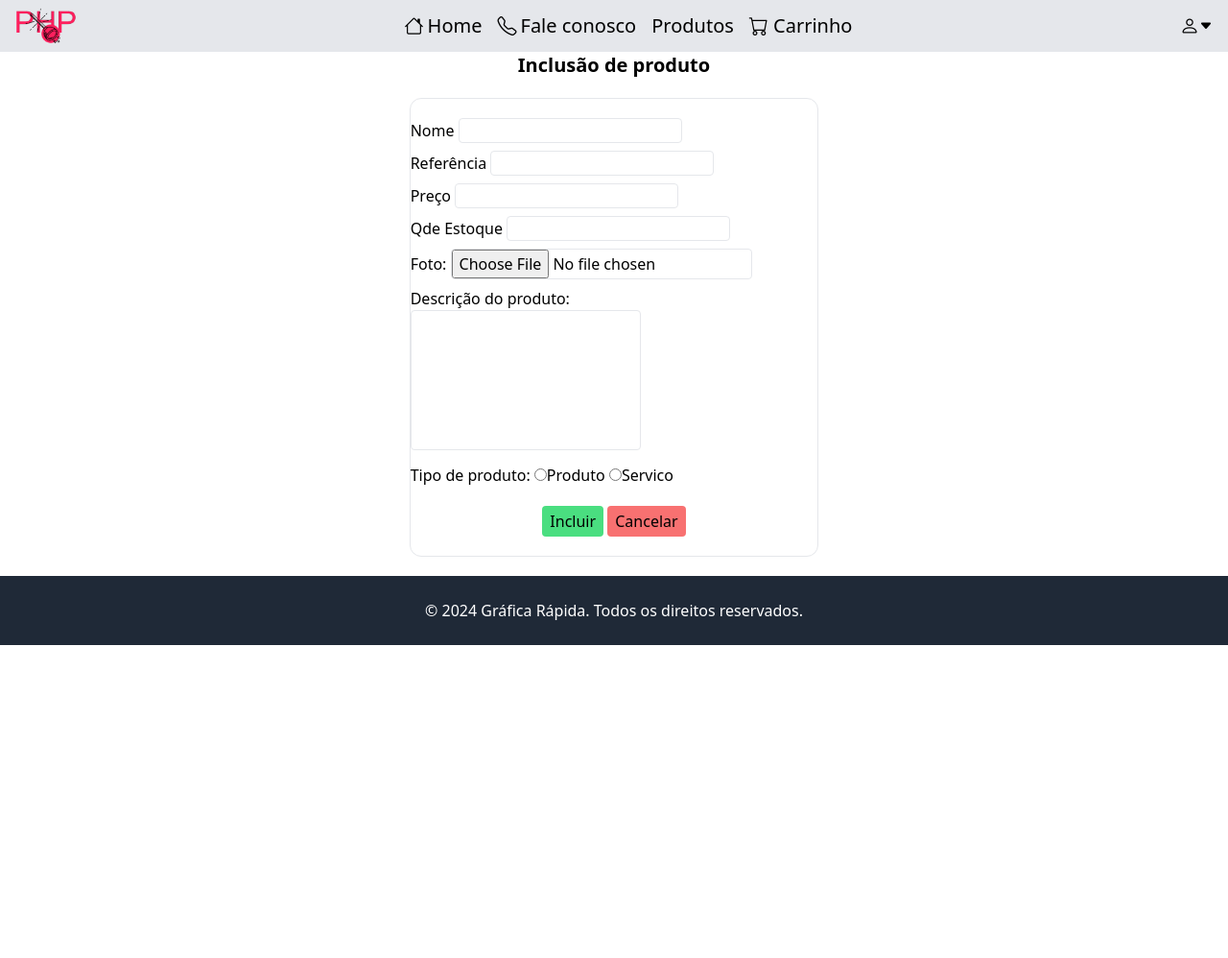
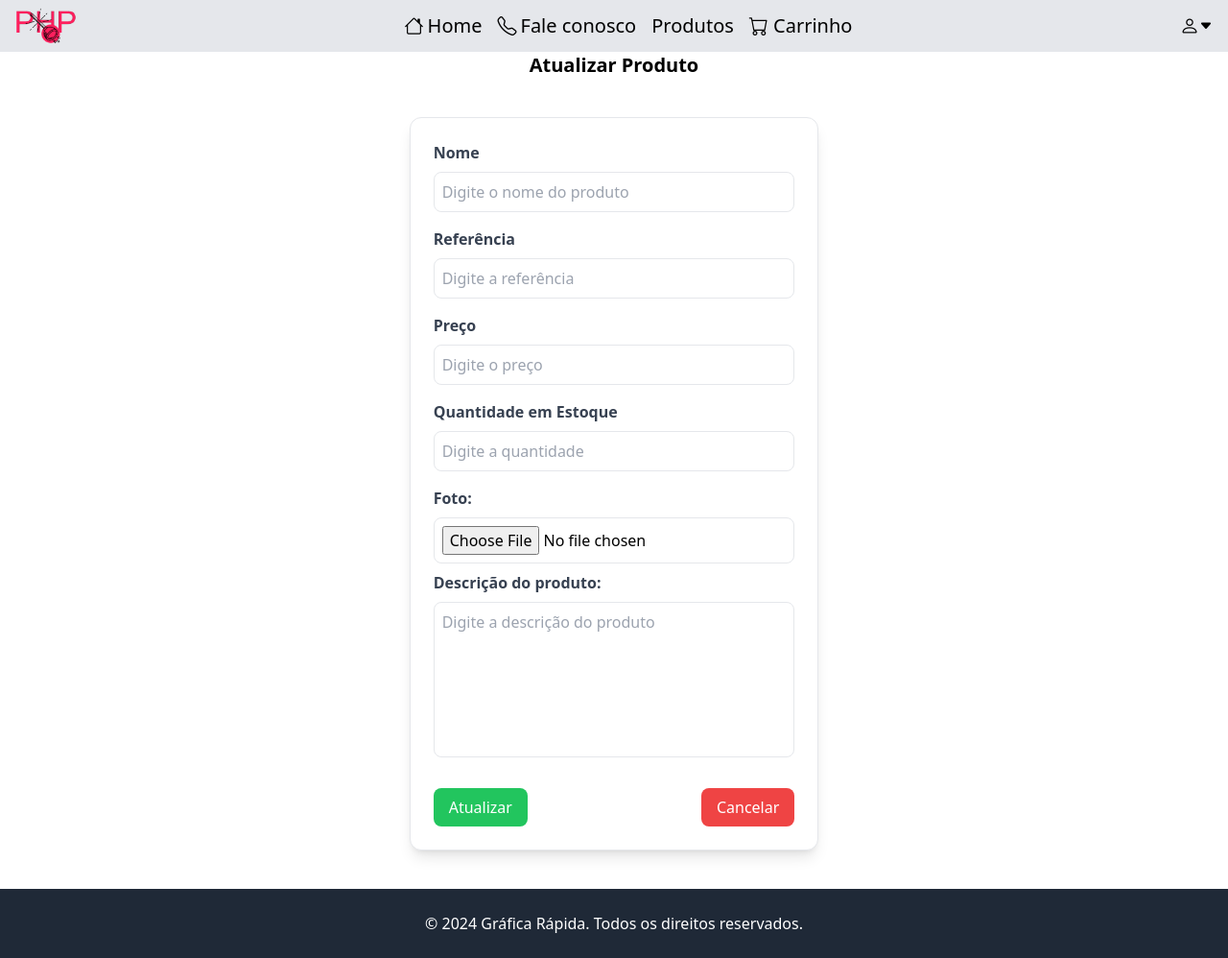
Before and after one commit to PrenholatoChris/dev-web-php, a PHP site: page /formAtualizarProduct.php in a window 1280 px wide. Shown: the whole page at 96% size. Before the commit the page ends 672 px from the top, so only its background shows below. Run offline with PHP 8.4, Linux system fonts and the light colour scheme; the visitor is signed in with stand-in values (Sample User, id 1); some libraries are stand-ins or nearby versions.

Commit message:
update formAtualizarProduct and include relatório

```diff
--- a/src/views/formAtualizarProduct.php
+++ b/src/views/formAtualizarProduct.php
@@ -3,45 +3,51 @@
   require_once "./includes/header.php";
   $prod = $_SESSION["produto"];
 ?>
-<h1 class="text-center font-bold text-xl">Inclusão de produto</h1>
 
-<div class="flex justify-center w-full mb-5 mt-5">
-    <form id="form" action="../controllers/produtoController.php?vOpcao=1" method="post" class="border w-1/3 h-fit items-center flex flex-col gap-2 rounded-xl pt-5 pb-5" enctype="multipart/form-data">
-  <div class="columns-md">
-    <label for="vName" class="form-label">Nome</label>
-    <input type="text" class="border rounded w-max" value="<?= $prod->name ?>" name="vName">
+<h1 class="text-center font-bold text-xl">Atualizar Produto</h1>
+<main class="flex justify-center w-full my-10">
+
+    <form id="form" action="../controllers/produtoController.php?vOpcao=1" method="post" class="border w-1/3 bg-white shadow-lg p-6 rounded-xl flex flex-col gap-4" enctype="multipart/form-data">
+
+        <div class="flex flex-col gap-2">
+            <label for="vName" class="font-semibold text-gray-700">Nome</label>
+            <input type="text" class="border rounded-lg p-2 focus:outline-none focus:ring-2 focus:ring-blue-500" name="vName" value="<?= $prod->name ?>" placeholder="Digite o nome do produto">
         </div>
-  <div class="columns-md">
-    <label for="vRef" class="form-label">Referência</label>
-    <input type="text" class="border rounded w-max" value="<?= $prod->ref ?>" name="vRef">
+
+        <div class="flex flex-col gap-2">
+            <label for="vRef" class="font-semibold text-gray-700">Referência</label>
+            <input type="text" class="border rounded-lg p-2 focus:outline-none focus:ring-2 focus:ring-blue-500" name="vRef" value="<?= $prod->ref ?>" placeholder="Digite a referência">
         </div>
-  <div class="columns-md">
-    <label for="vPrice" class="form-label">Preço</label>
-    <input type="text" class="border rounded w-max" value="<?= $prod->price ?>" name="vPrice">
+
+        <div class="flex flex-col gap-2">
+            <label for="vPrice" class="font-semibold text-gray-700">Preço</label>
+            <input type="text" class="border rounded-lg p-2 focus:outline-none focus:ring-2 focus:ring-blue-500" name="vPrice" value="<?= $prod->price ?>" placeholder="Digite o preço">
         </div>
-  <div class="columns-md">
-    <label for="vStock" class="form-label">Qde Estoque</label>
-    <input type="text" class="border rounded w-auto" value="<?= $prod->stock ?>" name="vStock">
+
+        <div class="flex flex-col gap-2">
+            <label for="vStock" class="font-semibold text-gray-700">Quantidade em Estoque</label>
+            <input type="text" class="border rounded-lg p-2 focus:outline-none focus:ring-2 focus:ring-blue-500" name="vStock" value="<?= $prod->stock ?>" placeholder="Digite a quantidade">
         </div>
-  <div class="columns-md">
-    <label for="vImage" class="form-label">Foto:</label>
-    <input type="file" class="border rounded w-max" name="vImage" value="<?="../assets/product/$prod->ref.jpg"?>">
+
+        <div class="flex flex-col gap-2">
+            <label for="vImage" class="font-semibold text-gray-700">Foto:</label>
+            <input type="file" class="border rounded-lg p-2 focus:outline-none focus:ring-2 focus:ring-blue-500" name="vImage" value="<?="../assets/images/$prod->ref.jpg"?>>
         </div>
-  <div class="columns-md">
-    <div><label for="vDescription" class="form-label relative top-0">Descrição do produto: </label></div>
-    <textarea class="border rounded w-60 h-fit" name="vDescription" rows="6" style="resize: none"><?= $prod->description ?></textarea>
+
+        <div class="flex flex-col gap-2">
+            <label for="vDescription" class="font-semibold text-gray-700">Descrição do produto:</label>
+            <textarea class="border rounded-lg p-2 focus:outline-none focus:ring-2 focus:ring-blue-500" name="vDescription" rows="6" style="resize: none" placeholder="Digite a descrição do produto"><?= $prod->description ?></textarea>
         </div>
-  <div class="columns-md">
-    <label for="vType" value="<?=$prod->type?>" class="form-label">Tipo de produto:</label>
-    <input type="radio" <?php if($prod->type =='p'){echo "checked";}?> id="p" name="vType" value="p"><label for="p">Produto</label>
-    <input type="radio" <?php if($prod->type =='s'){echo "checked";}?> id="s" name="vType" value="s"><label for="s">Servico</label>
+
+        <input type="hidden" name="vType" value="p">
+
+        <div class="flex gap-4 justify-between mt-4">
+            <button type="submit" class="px-4 py-2 bg-green-500 text-white rounded-lg hover:bg-green-400 transition duration-200">Atualizar</button>
+            <button type="reset" class="px-4 py-2 bg-red-500 text-white rounded-lg hover:bg-red-400 transition duration-200">Cancelar</button>
         </div>
-  <div class="">
-    <button type="submit" class="px-2 py-1 bg-green-400 rounded w-max-2xl mt-3 hover:bg-green-300">Incluir</button>
-    <button type="reset" class="px-2 py-1 bg-red-400 rounded w-max-2xl mt-3 hover:bg-red-300">Cancelar</button>
-  </div>
+
         <input type="hidden" name="vOpcao" value="1">
     </form>
-</div>
+</main>
 
 <?php require_once "./includes/footer.php"; ?>
```
Also changed, not shown: 1 other file. Lines whose indentation alone changed are shown as unchanged.
